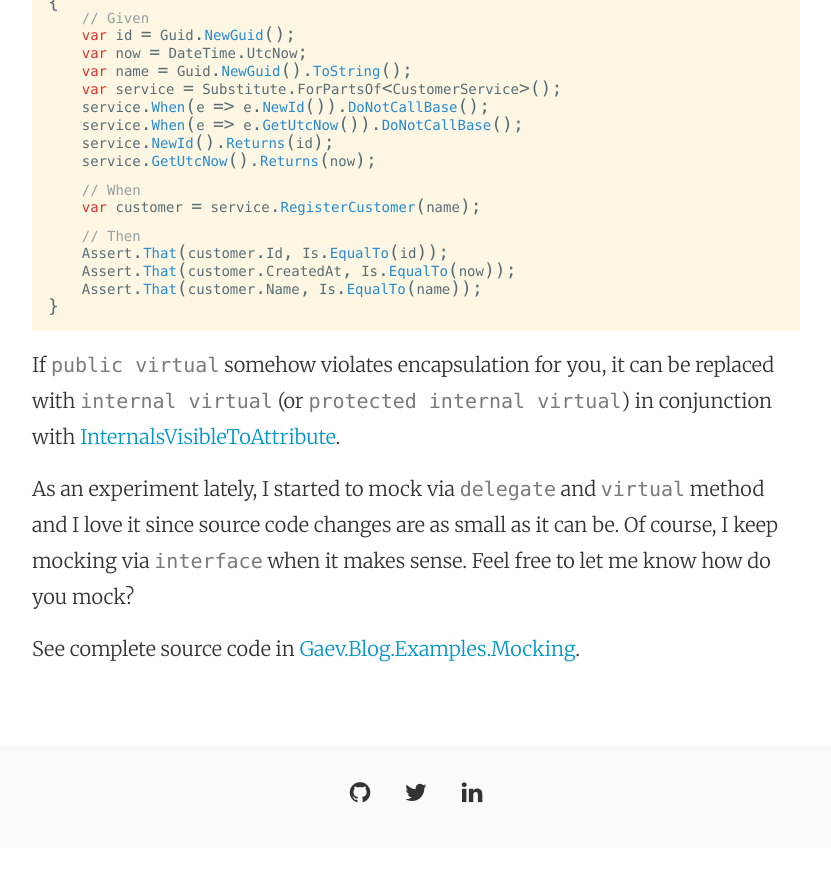
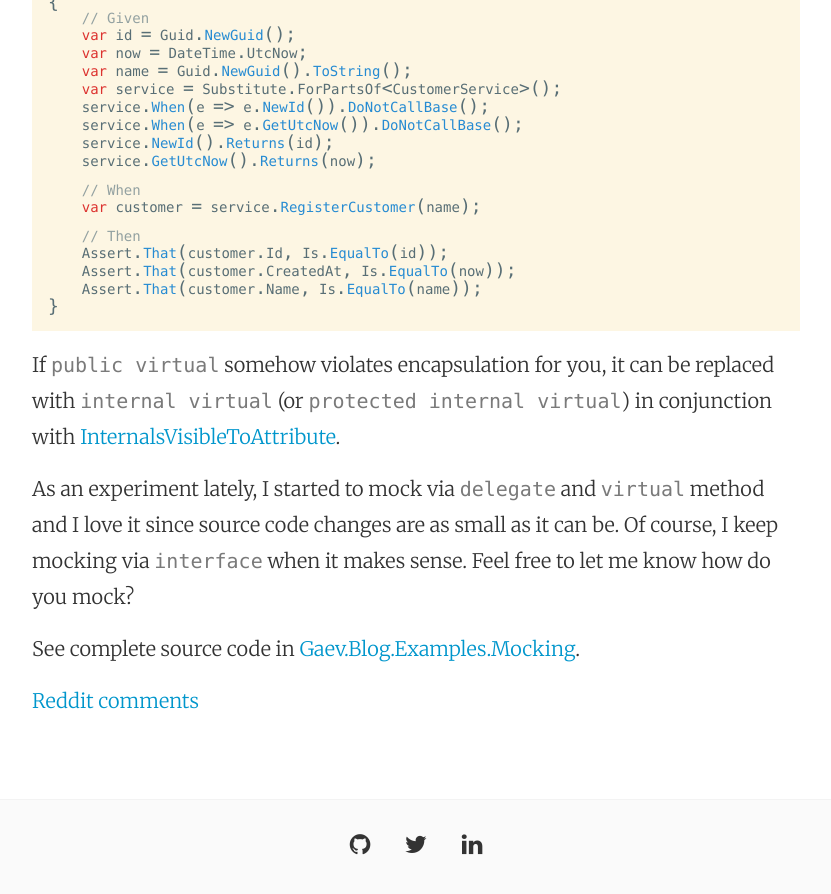
Before and after one commit to gaevoy/gaevoy.github.io, a Jekyll site: the page built from _posts/2019-08-29-mocking-via-interface-delegate-virtual-method.md, in a window 1280 px wide and 900 px high, scrolled down 4433 px. Shown: the top 894 px of the window, without its empty margins (224-1055 px from the left). Built offline with Jekyll 4.4.1, drawn with Linux system fonts in a browser that asks for light colours; nearby versions of some CDN libraries; comment, search, counter and statistics services are not loaded; before the commit the page ends 5281 px from its top, so only the background shows below that.

Commit message:
Mocking via interface vs delegate vs virtual method in C#

```diff
--- a/_posts/2019-08-29-mocking-via-interface-delegate-virtual-method.md
+++ b/_posts/2019-08-29-mocking-via-interface-delegate-virtual-method.md
@@ -211,3 +211,5 @@ If `public virtual` somehow violates encapsulation for you, it can be replaced w
 As an experiment lately, I started to mock via `delegate` and `virtual` method and I love it since source code changes are as small as it can be. Of course, I keep mocking via `interface` when it makes sense. Feel free to let me know how do you mock?
 
 See complete source code in [Gaev.Blog.Examples.Mocking](https://github.com/gaevoy/Gaev.Blog.Examples/tree/2.5.1/Gaev.Blog.Examples.Mocking).
+
+[Reddit comments](https://www.reddit.com/r/programming/comments/cx5qyh/mocking_via_interface_vs_delegate_vs_virtual/)
```
